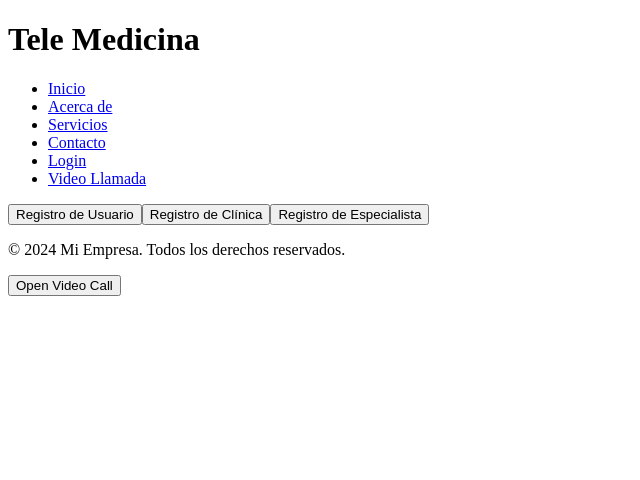
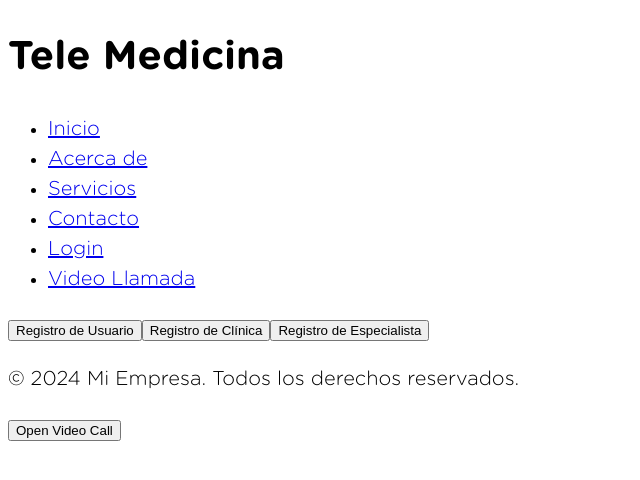
Before and after one commit to No-Country-simulation/S17-02-ft-Java-React, a React (Vite) app in the folder frontend/: page / in a window 1280 px wide. Shown: the top 480 px of the page, without its empty margins (0-640 px from the left). Built offline with nearby package versions, Linux system fonts and the light colour scheme.

Commit message:
agregadas la fuente en variables como --font-primary y aplicado en archivo base.scss

```diff
--- a/frontend/src/index.css
+++ b/frontend/src/index.css
@@ -1 +1,30 @@
-/*# sourceMappingURL=index.css.map */
+/* Abstracts */
+@font-face {
+  font-family: "Gotham Rounded";
+  src: url("../../assets/fonts/Gotham Rounded Light.otf") format("opentype");
+  font-weight: 300;
+  font-style: normal;
+}
+@font-face {
+  font-family: "Gotham Rounded";
+  src: url("../../assets/fonts/Gotham Rounded Medium.otf") format("opentype");
+  font-weight: 500;
+  font-style: normal;
+}
+@font-face {
+  font-family: "Gotham Rounded";
+  src: url("../../assets/fonts/Gotham Rounded Bold.otf") format("opentype");
+  font-weight: 700;
+  font-style: normal;
+}
+:root {
+  --font-primary: "Gotham Rounded", sans-serif;
+}
+
+/*Base*/
+body {
+  font-family: var(--font-primary);
+  font-weight: 300;
+  font-size: 20px;
+  line-height: 1.5;
+}/*# sourceMappingURL=index.css.map */
--- a/frontend/src/scss/abstracts/_variables.scss
+++ b/frontend/src/scss/abstracts/_variables.scss
@@ -17,4 +17,8 @@
     src: url('../../assets/fonts/Gotham\ Rounded\ Bold.otf') format('opentype');
     font-weight: 700;
     font-style: normal;
+};
+
+:root{
+    --font-primary: 'Gotham Rounded', sans-serif;
 }
--- a/frontend/src/scss/base/_base.scss
+++ b/frontend/src/scss/base/_base.scss
@@ -0,0 +1,6 @@
+body{
+    font-family: var(--font-primary);
+    font-weight: 300    ;
+    font-size: 20px;
+    line-height: 1.5;
+}
```
Also changed, not shown: frontend/src/index.scss (+7 -0 lines), 2 other files (tests, documents, lock files or other folders).
